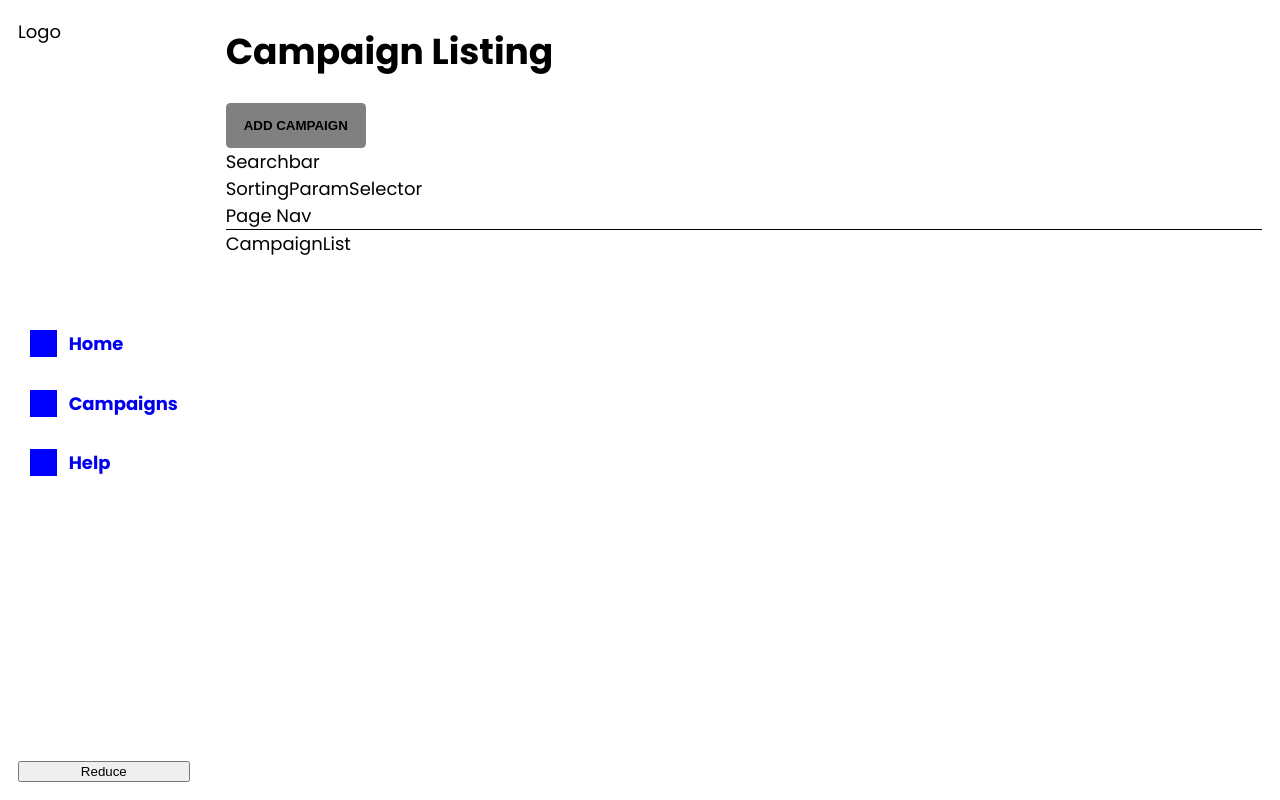
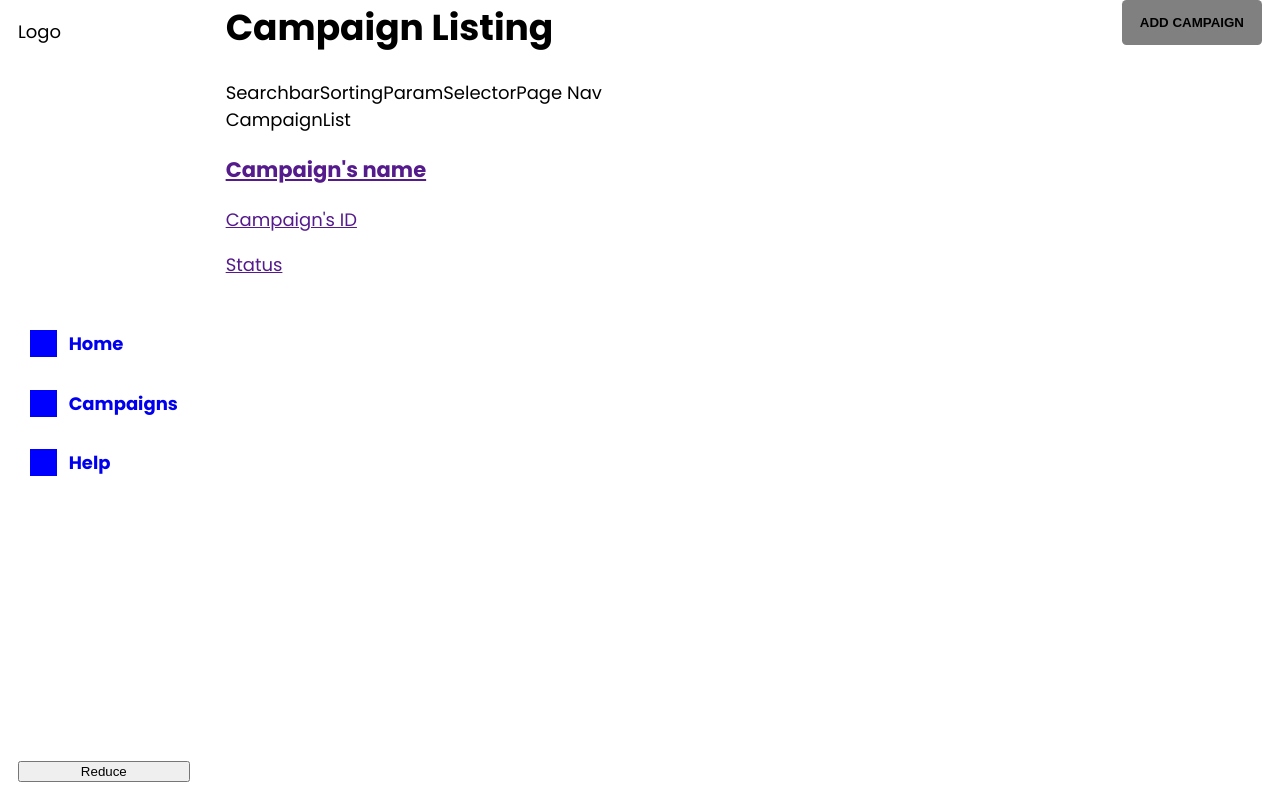
Before and after one commit to ProcessX/proxistore-test, a React (Vite) app: page /campaigns in a window 1280 px wide. Built offline with nearby package versions, Linux system fonts and the light colour scheme.

Commit message:
Startint campaign thumbnail

```diff
--- /dev/null
+++ b/src/components/campaignList/CampaignList.js
@@ -0,0 +1,17 @@
+import React from 'react';
+import CampaignThumbnail from './CampaignThumbnail';
+
+const CampaignList = () => {
+    return (
+        <div className={'campaignList'}>
+            CampaignList
+            <ul className={'campaignThumbnail__li'}>
+                <li className={'campaignThumbnail__el'}>
+                    <CampaignThumbnail/>
+                </li>
+            </ul>
+        </div>
+    )
+}
+
+export default CampaignList
--- /dev/null
+++ b/src/components/campaignList/CampaignThumbnail.js
@@ -0,0 +1,14 @@
+import React from 'react';
+import { Link } from 'react-router-dom';
+
+const CampaignThumbnail = () => {
+    return (
+        <Link>
+            <h3>Campaign's name</h3>
+            <p>Campaign's ID</p>
+            <p>Status</p>
+        </Link>
+    )
+}
+
+export default CampaignThumbnail
--- a/src/components/pages/campaignListing/CampaignList.js
+++ /dev/null
@@ -1,11 +0,0 @@
-import React from 'react';
-
-const CampaignList = () => {
-    return (
-        <div>
-            CampaignList
-        </div>
-    )
-}
-
-export default CampaignList
--- a/src/components/pages/campaignListing/CampaignListing.js
+++ b/src/components/pages/campaignListing/CampaignListing.js
@@ -4,7 +4,7 @@ import BtnRectangle from '../../btn/btnRectangle';
 import Searchbar from './Searchbar';
 import SortingParamSelector from './SortingParamSelector';
 import PageNav from './PageNav';
-import CampaignList from './CampaignList';
+import CampaignList from '../../campaignList/CampaignList';
 
 const CampaignListing = () => {
     return (
@@ -19,7 +19,7 @@ const CampaignListing = () => {
                         <PageNav />
                     </div>
                 </div>
-                <CampaignList />
+                <CampaignList/>
             </div>
         </MainPageLayout>
     )
--- a/src/components/pages/campaignListing/PageNav.js
+++ b/src/components/pages/campaignListing/PageNav.js
@@ -2,7 +2,7 @@ import React from 'react';
 
 const PageNav = () => {
     return (
-        <div>
+        <div className={'pageNav'}>
             Page Nav
         </div>
     )
--- a/src/components/pages/campaignListing/Searchbar.js
+++ b/src/components/pages/campaignListing/Searchbar.js
@@ -2,7 +2,7 @@ import React from 'react';
 
 const Searchbar = () => {
     return (
-        <div>
+        <div className={'searchbar'}>
             Searchbar
         </div>
     )
--- a/src/components/pages/campaignListing/SortingParamSelector.js
+++ b/src/components/pages/campaignListing/SortingParamSelector.js
@@ -2,7 +2,7 @@ import React from 'react';
 
 const SortingParamSelector = () => {
     return (
-        <div>
+        <div className={'sortingParamSelector'}>
             SortingParamSelector
         </div>
     )
--- /dev/null
+++ b/src/style/components/campaignList/_campaignList.scss
@@ -0,0 +1,12 @@
+@use './campaignThumbnail';
+
+.campaignList{
+
+}
+
+.campaignThumbnail__li{
+    list-style: none;
+    margin: 0;
+    padding: 0;
+    display: grid;
+}
--- a/src/style/components/pages/_campaignListing.scss
+++ b/src/style/components/pages/_campaignListing.scss
@@ -9,5 +9,27 @@
             height: 1px;
             background-color: black;
         }
+
+        .title--page{
+            margin-top: 0;
+        }
     }
 }
+
+.campaignListing__tools{
+    min-width: 100%;
+    display: flex;
+}
+
+@include mixin.tablet{
+    .campaignListing{
+        .campaignListing__head{
+            display: flex;
+            flex-wrap: wrap;
+            justify-content: space-between;
+
+            .btn--rectangle{
+            }
+        }
+    }
+}
--- a/src/style/style.scss
+++ b/src/style/style.scss
@@ -2,6 +2,8 @@
 @use './components/navbar/navbar';
 @use './components/pages/pages';
 @use './components/btn/btn';
+@use './components/campaignList/campaignList';
+
 
 body {
     margin: 0;
```
Also changed, not shown: src/style/components/campaignList/_campaignThumbnail.scss (added).
